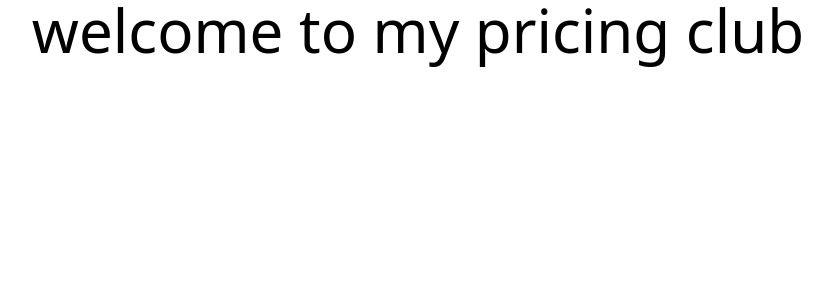
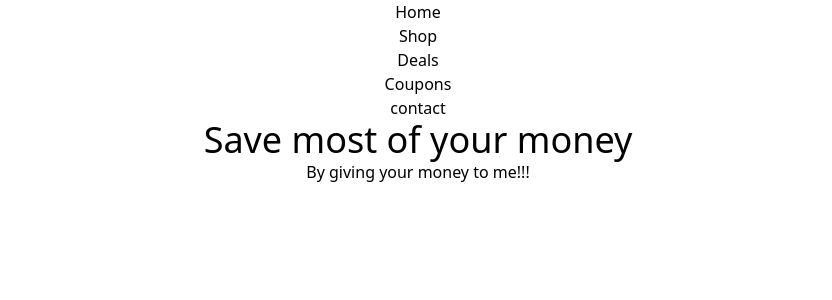
Before and after one commit to mehedi-hasan-shuvon/tailwind-pricing-club-react, a React (Create React App) app: page / in a window 1280 px wide. Shown: the top 300 px of the page, without its empty margins (222-1054 px from the left). Built offline with nearby package versions, Linux system fonts and the light colour scheme.

Commit message:
added navbar

```diff
--- a/src/App.js
+++ b/src/App.js
@@ -1,10 +1,12 @@
 import logo from './logo.svg';
 import './App.css';
+import Header from './components/Header/Header';
 
 function App() {
   return (
     <div className="App">
-      <h1 className='text-6xl'>welcome to my pricing club</h1>
+      <Header></Header>
+
     </div>
   );
 }
--- a/src/components/Header/Header.js
+++ b/src/components/Header/Header.js
@@ -0,0 +1,14 @@
+import React from 'react';
+import Navbar from '../Navbar/Navbar';
+
+const Header = () => {
+    return (
+        <div>
+            <Navbar></Navbar>
+            <h2 className='text-4xl'>Save most of your money</h2>
+            <p>By giving your money to me!!!</p>
+        </div>
+    );
+};
+
+export default Header;
--- /dev/null
+++ b/src/components/Link/Link.js
@@ -0,0 +1,12 @@
+import React from 'react';
+
+const Link = (props) => {
+    const { name, link } = props.route;
+    return (
+        <li>
+            <a href="link">{name}</a>
+        </li>
+    );
+};
+
+export default Link;
--- /dev/null
+++ b/src/components/Navbar/Navbar.js
@@ -0,0 +1,24 @@
+import React from 'react';
+import Link from '../Link/Link';
+
+const Navbar = () => {
+    const routes = [
+        { id: 1, name: 'Home', link: '/home' },
+        { id: 2, name: 'Shop', link: '/shop' },
+        { id: 3, name: 'Deals', link: '/deals' },
+        { id: 4, name: 'Coupons', link: '/coupons' },
+        { id: 5, name: 'contact', link: '/contact' }
+    ]
+    return (
+        <nav>
+            <ul>
+
+                {
+                    routes.map(route => <Link key={route.id} route={route}></Link>)
+                }
+            </ul>
+        </nav>
+    );
+};
+
+export default Navbar;
```
Also changed, not shown: src/components/Navbar/Navbar.css (added).
